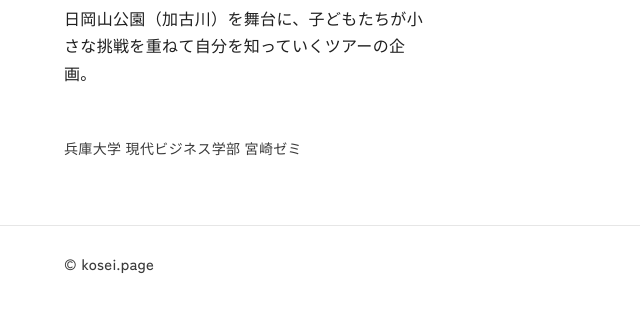
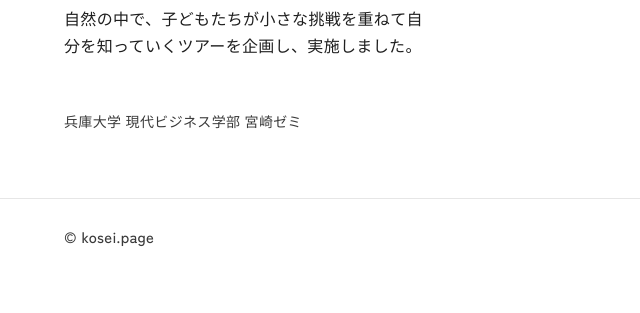
Before and after one commit to koseimiyazaki/myweb, an Astro site: page /seminar in a window 1280 px wide. Shown: the part 1388-1701 px from the top of the page, without its empty margins (0-640 px from the left). Built offline with nearby package versions, Linux system fonts and the light colour scheme; Astro itself is replaced by a stand-in of ours; a web font is replaced by a local one.

Commit message:
企画写真の個人的な記述と場所をぼかし、説明文から場所を削除
Co-Authored-By: Claude Opus 5.5 <noreply@anthropic.com>
Claude-Session: https://claude.ai/code/session_019HVfXgnykPWVn6ptdB1NJx

```diff
--- a/src/pages/seminar.astro
+++ b/src/pages/seminar.astro
@@ -14,7 +14,7 @@ const projects = [
   {
     year: 2022,
     title: '未知を感じる自然ツアー',
-    text: '日岡山公園（加古川）を舞台に、子どもたちが小さな挑戦を重ねて自分を知っていくツアーの企画。',
+    text: '自然の中で、子どもたちが小さな挑戦を重ねて自分を知っていくツアーを企画し、実施しました。',
     photo: '/seminar/projects/2022-michi-nature-tour.jpg',
     alt: '企画を書き出したホワイトボード',
   },
```
Also changed, not shown: public/seminar/projects/2022-michi-nature-tour.jpg.
